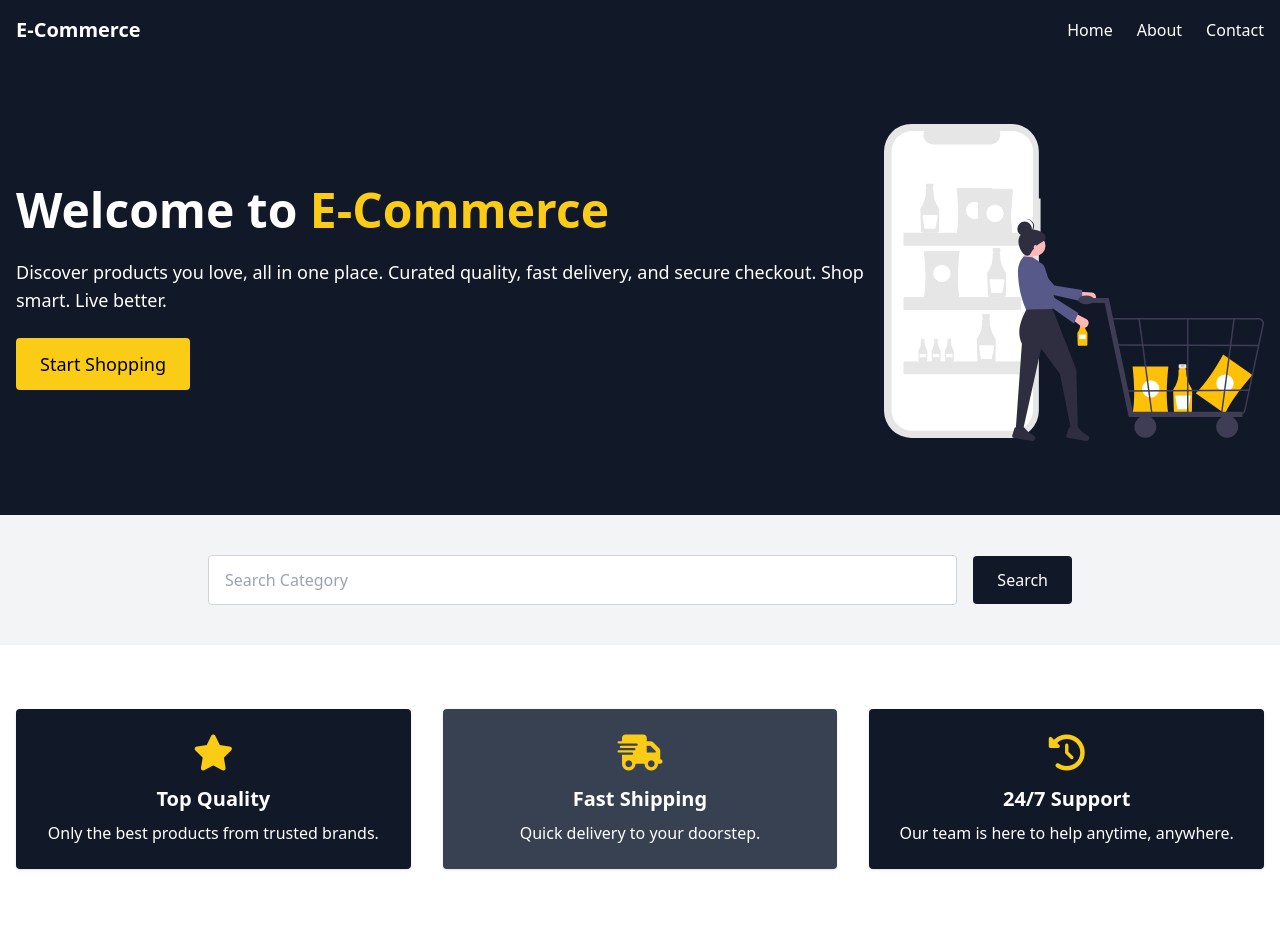
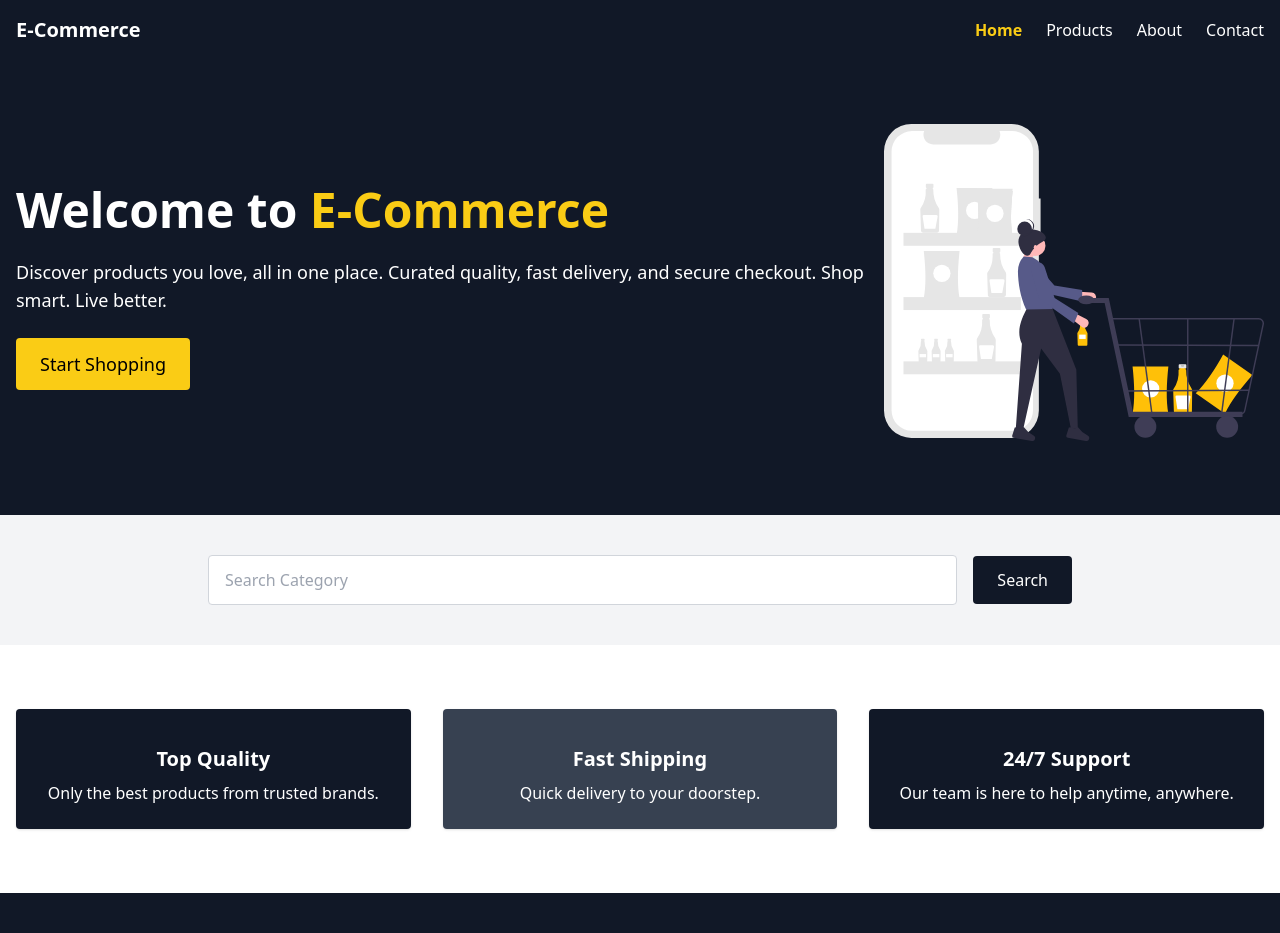
Before and after one commit to Naira98/e-commerce-django, a Django app: page /home/ in a window 1280 px wide. After the commit the page ends 893 px from the top, so only its background shows below. Run offline with Django 5.2, Linux system fonts and the light colour scheme; some libraries are stand-ins or nearby versions.

Commit message:
refactor code using template inheritance

```diff
--- a/commerce/settings.py
+++ b/commerce/settings.py
@@ -11,6 +11,7 @@ https://docs.djangoproject.com/en/5.2/ref/settings/
 """
 
 from pathlib import Path
+import os
 
 # Build paths inside the project like this: BASE_DIR / 'subdir'.
 BASE_DIR = Path(__file__).resolve().parent.parent
@@ -32,6 +33,7 @@ ALLOWED_HOSTS = []
 
 INSTALLED_APPS = [
     "home",
+    "products",
     "django.contrib.admin",
     "django.contrib.auth",
     "django.contrib.contenttypes",
@@ -55,7 +57,7 @@ ROOT_URLCONF = "commerce.urls"
 TEMPLATES = [
     {
         "BACKEND": "django.template.backends.django.DjangoTemplates",
-        "DIRS": [],
+        "DIRS": [os.path.join(BASE_DIR, "templates")],
         "APP_DIRS": True,
         "OPTIONS": {
             "context_processors": [
--- /dev/null
+++ b/static/css/styles.css
@@ -0,0 +1,22 @@
+.img-width {
+  padding-left: 20px;
+}
+
+@media (min-width: 576px) {
+  .img-width {
+    width: 250px;
+  }
+}
+
+@media (min-width: 768px) {
+  .img-width {
+    width: 300px;
+  }
+}
+
+@media (min-width: 992px) {
+  .img-width {
+    width: 400px;
+    padding-bottom: 10px;
+  }
+}
--- /dev/null
+++ b/templates/base.html
@@ -0,0 +1,16 @@
+{% load static %}
+
+<!DOCTYPE html>
+<html lang="en">
+  <head>
+    <meta charset="UTF-8" />
+    <meta name="viewport" content="width=device-width, initial-scale=1.0" />
+    <title>{% block title %} E-Commerce {% endblock %}</title>
+    {% block style %} {% endblock %}
+    <script src="https://cdn.tailwindcss.com"></script>
+  </head>
+  <body class="bg-white text-gray-800">
+    {% block body %}
+    {% endblock %}
+  </body>
+</html>
--- /dev/null
+++ b/templates/components/navbar.html
@@ -0,0 +1,64 @@
+<nav class="bg-gray-900 text-white py-4">
+  <div class="max-w-7xl mx-auto flex items-center justify-between px-4">
+    <a href="/home" class="text-xl font-bold">E-Commerce</a>
+    <div class="hidden md:flex space-x-6">
+      <a
+        href="/home"
+        class="hover:text-yellow-400 {% if active == 'home' %} text-yellow-400 font-semibold {% endif %}"
+        >Home</a
+      >
+      <a
+        href="/products"
+        class="hover:text-yellow-400 {% if active == 'products' %} text-yellow-400 font-semibold {% endif %}"
+        >Products</a
+      >
+      <a
+        href="/home/about"
+        class="hover:text-yellow-400 {% if active == 'about' %} text-yellow-400 font-semibold {% endif %}"
+        >About</a
+      >
+      <a
+        href="/home/contact"
+        class="hover:text-yellow-400 {% if active == 'contact' %} text-yellow-400 font-semibold {% endif %}"
+        >Contact</a
+      >
+    </div>
+    <div class="md:hidden">
+      <button id="menu-toggle" class="focus:outline-none">
+        <svg
+          class="w-6 h-6"
+          fill="none"
+          stroke="currentColor"
+          stroke-width="2"
+          viewBox="0 0 24 24"
+          stroke-linecap="round"
+          stroke-linejoin="round"
+        >
+          <path d="M4 6h16M4 12h16M4 18h16" />
+        </svg>
+      </button>
+    </div>
+  </div>
+  <div id="mobile-menu" class="hidden px-4 mt-2 space-y-2 md:hidden">
+    <a
+      href="/home"
+      class="block hover:text-yellow-400 {% if active == 'home' %} text-yellow-400 font-semibold {% endif %}"
+      >Home</a
+    >
+    <a
+      href="/products"
+      class="block hover:text-yellow-400 {% if active == 'products' %} text-yellow-400 font-semibold {% endif %}"
+      >Products</a
+    >
+    <a
+      href="/home/about"
+      class="block hover:text-yellow-400 {% if active == 'about' %} text-yellow-400 font-semibold {% endif %}"
+      >About</a
+    >
+    <a
+      href="/home/contact"
+      class="block hover:text-yellow-400 {% if active == 'contact' %} text-yellow-400 font-semibold {% endif %}"
+      >Contact</a
+    >
+  </div>
+</nav>
--- a/home/templates/home/index.html
+++ b/templates/home/index.html
@@ -1,76 +1,12 @@
+{% extends 'base.html' %}
 {% load static %}
 
-<!DOCTYPE html>
-<html lang="en">
-  <head>
-    <meta charset="UTF-8" />
-    <meta name="viewport" content="width=device-width, initial-scale=1.0" />
-    <title>Home | E-Commerce</title>
-    <script src="https://cdn.tailwindcss.com"></script>
-    <link
-      rel="stylesheet"
-      href="https://cdnjs.cloudflare.com/ajax/libs/font-awesome/6.7.2/css/all.min.css"
-      integrity="sha512-Evv84Mr4kqVGRNSgIGL/F/aIDqQb7xQ2vcrdIwxfjThSH8CSR7PBEakCr51Ck+w+/U6swU2Im1vVX0SVk9ABhg=="
-      crossorigin="anonymous"
-      referrerpolicy="no-referrer"
-    />
-    <style>
-      .img-width {
-        padding-left: 20px;
-      }
+{% block title %} Home {% endblock %}
 
-      @media (min-width: 576px) {
-        .img-width {
-          width: 250px;
-        }
-      }
+{% block style %} <link rel="stylesheet" href="{% static 'css/styles.css' %}"> {% endblock %}
 
-      @media (min-width: 768px) {
-        .img-width {
-          width: 300px;
-        }
-      }
-
-      @media (min-width: 992px) {
-        .img-width {
-          width: 400px;
-          padding-bottom: 10px;
-        }
-      }
-    </style>
-  </head>
-  <body class="font-sans bg-white text-gray-900">
-    <!-- Navbar -->
-    <nav class="bg-gray-900 text-white py-4">
-      <div class="max-w-7xl mx-auto flex justify-between items-center px-4">
-        <a href="/home" class="text-xl font-bold">E-Commerce</a>
-        <div class="space-x-6 hidden md:flex">
-          <a href="/home" class="hover:text-yellow-400 font-medium">Home</a>
-          <a href="/home/about" class="hover:text-yellow-400 font-medium"
-            >About</a
-          >
-          <a href="/home/contact" class="hover:text-yellow-400 font-medium"
-            >Contact</a
-          >
-        </div>
-        <!-- Mobile menu icon -->
-        <div class="md:hidden">
-          <button id="menu-toggle" class="focus:outline-none">
-            <i class="fas fa-bars text-xl"></i>
-          </button>
-        </div>
-      </div>
-      <!-- Mobile menu -->
-      <div id="mobile-menu" class="hidden md:hidden px-4 mt-2 space-y-2">
-        <a href="/home" class="block text-white hover:text-yellow-400">Home</a>
-        <a href="/home/about" class="block text-white hover:text-yellow-400"
-          >About</a
-        >
-        <a href="/home/contact" class="block text-white hover:text-yellow-400"
-          >Contact</a
-        >
-      </div>
-    </nav>
+{% block body %}
+    {% include "components/navbar.html" with active='home' %}
 
     <!-- Hero -->
     <section class="bg-gray-900 text-white py-16">
@@ -93,7 +29,7 @@
         </div>
         <img
           class="img-width hidden sm:block"
-          src="{% static 'home/hero_image.svg' %}"
+          src="{% static 'images/home/hero_image.svg' %}"
           alt=""
         />
       </div>
@@ -154,5 +90,59 @@
           menu.classList.toggle("hidden");
         });
     </script>
+{% endblock %}
+
+<!DOCTYPE html>
+<html lang="en">
+  <head>
+    <meta charset="UTF-8" />
+    <meta name="viewport" content="width=device-width, initial-scale=1.0" />
+    <title>Home | E-Commerce</title>
+    <script src="https://cdn.tailwindcss.com"></script>
+    <link
+      rel="stylesheet"
+      href="https://cdnjs.cloudflare.com/ajax/libs/font-awesome/6.7.2/css/all.min.css"
+      integrity="sha512-Evv84Mr4kqVGRNSgIGL/F/aIDqQb7xQ2vcrdIwxfjThSH8CSR7PBEakCr51Ck+w+/U6swU2Im1vVX0SVk9ABhg=="
+      crossorigin="anonymous"
+      referrerpolicy="no-referrer"
+    />
+    <style>
+
+    </style>
+  </head>
+  <body class="font-sans bg-white text-gray-900">
+    <!-- Navbar -->
+    <nav class="bg-gray-900 text-white py-4">
+      <div class="max-w-7xl mx-auto flex justify-between items-center px-4">
+        <a href="/home" class="text-xl font-bold">E-Commerce</a>
+        <div class="space-x-6 hidden md:flex">
+          <a href="/home" class="hover:text-yellow-400 font-medium">Home</a>
+          <a href="/home/about" class="hover:text-yellow-400 font-medium"
+            >About</a
+          >
+          <a href="/home/contact" class="hover:text-yellow-400 font-medium"
+            >Contact</a
+          >
+        </div>
+        <!-- Mobile menu icon -->
+        <div class="md:hidden">
+          <button id="menu-toggle" class="focus:outline-none">
+            <i class="fas fa-bars text-xl"></i>
+          </button>
+        </div>
+      </div>
+      <!-- Mobile menu -->
+      <div id="mobile-menu" class="hidden md:hidden px-4 mt-2 space-y-2">
+        <a href="/home" class="block text-white hover:text-yellow-400">Home</a>
+        <a href="/home/about" class="block text-white hover:text-yellow-400"
+          >About</a
+        >
+        <a href="/home/contact" class="block text-white hover:text-yellow-400"
+          >Contact</a
+        >
+      </div>
+    </nav>
+
+
   </body>
 </html>
```
Also changed, not shown: home/templates/home/about.html (deleted, +0 -93 lines), templates/home/about.html (added, +55 -0 lines), templates/home/contact.html (renamed from home/templates/home/contact.html, +8 -46 lines), static/images/home/about_image.svg (renamed from home/static/home/about_image.svg), static/images/home/hero_image.svg (renamed from home/static/home/hero_image.svg).
